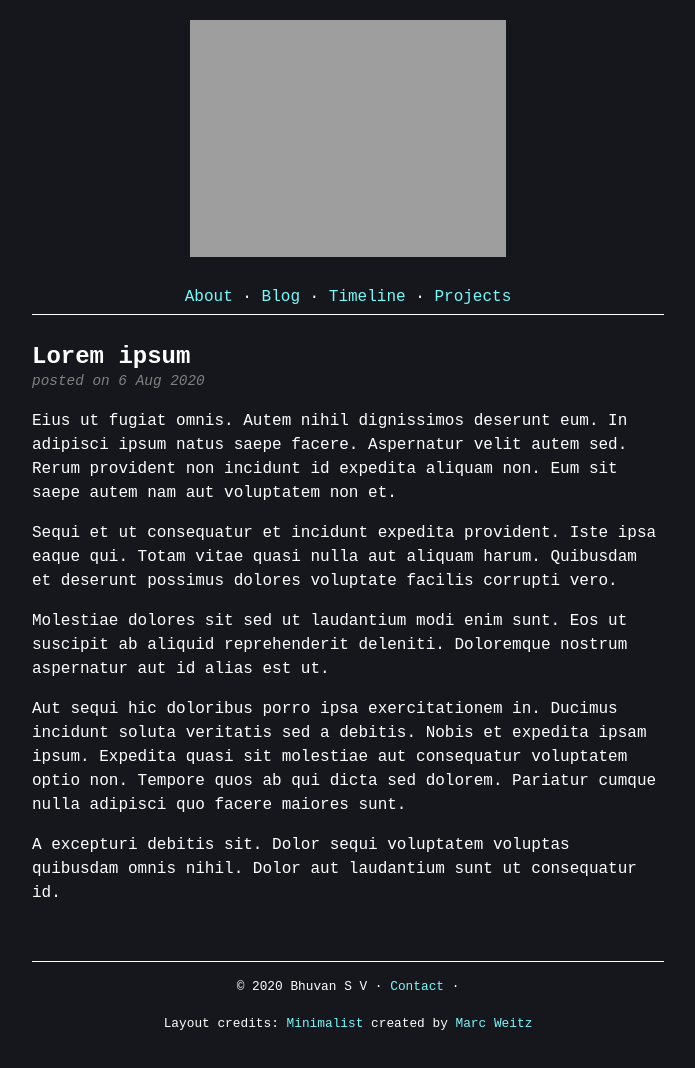
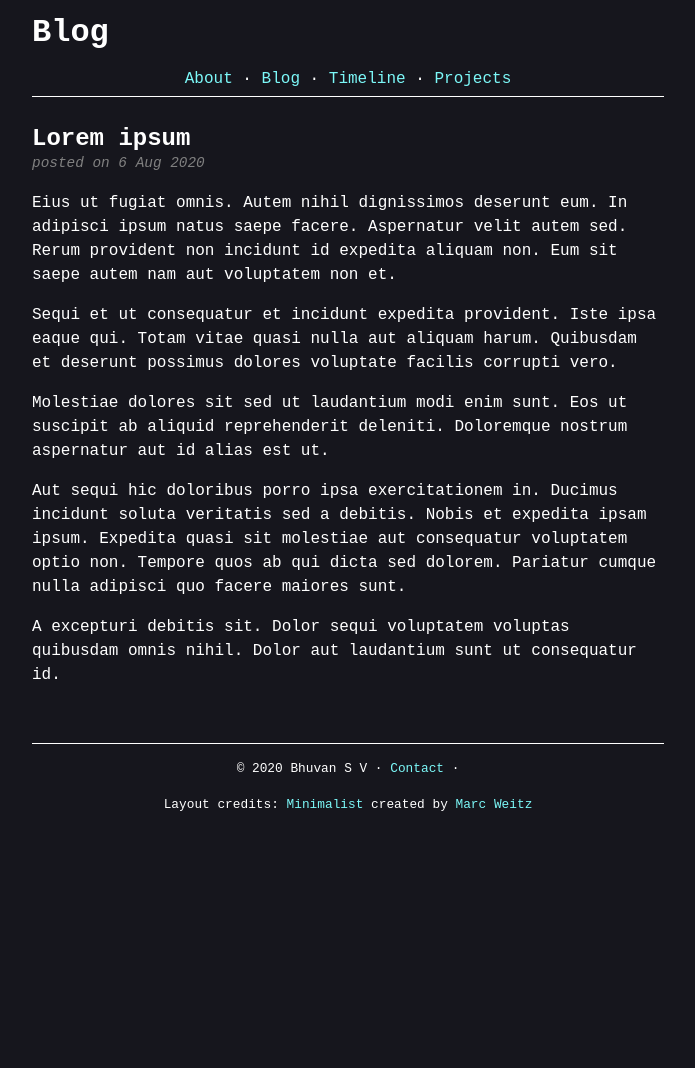
Before and after one commit to bhuvansv/bhuvansv.github.io, a Jekyll site: the page built from _posts/2020-08-06-Lorem-Ipsum.md, in a window 1280 px wide. Shown: the whole page, without its empty margins (292-987 px from the left). Built offline with Jekyll 4.4.1, drawn with Linux system fonts in a browser that asks for light colours; some web fonts are replaced; after the commit the page ends 900 px from its top, so only the background shows below that.

Commit message:
Update post.html

```diff
--- a/_layouts/post.html
+++ b/_layouts/post.html
@@ -3,8 +3,8 @@
   {% include head.html %}
   <body>
 	<div id="main">
-  	{% include logo.html %}
-  	{% include nav.html %}
+		<h1>Blog</h1>
+  	        {% include nav.html %}
 		<div id="content-left">
       <div id="post">
         <h2>{{ page.title }}</h2>
```
